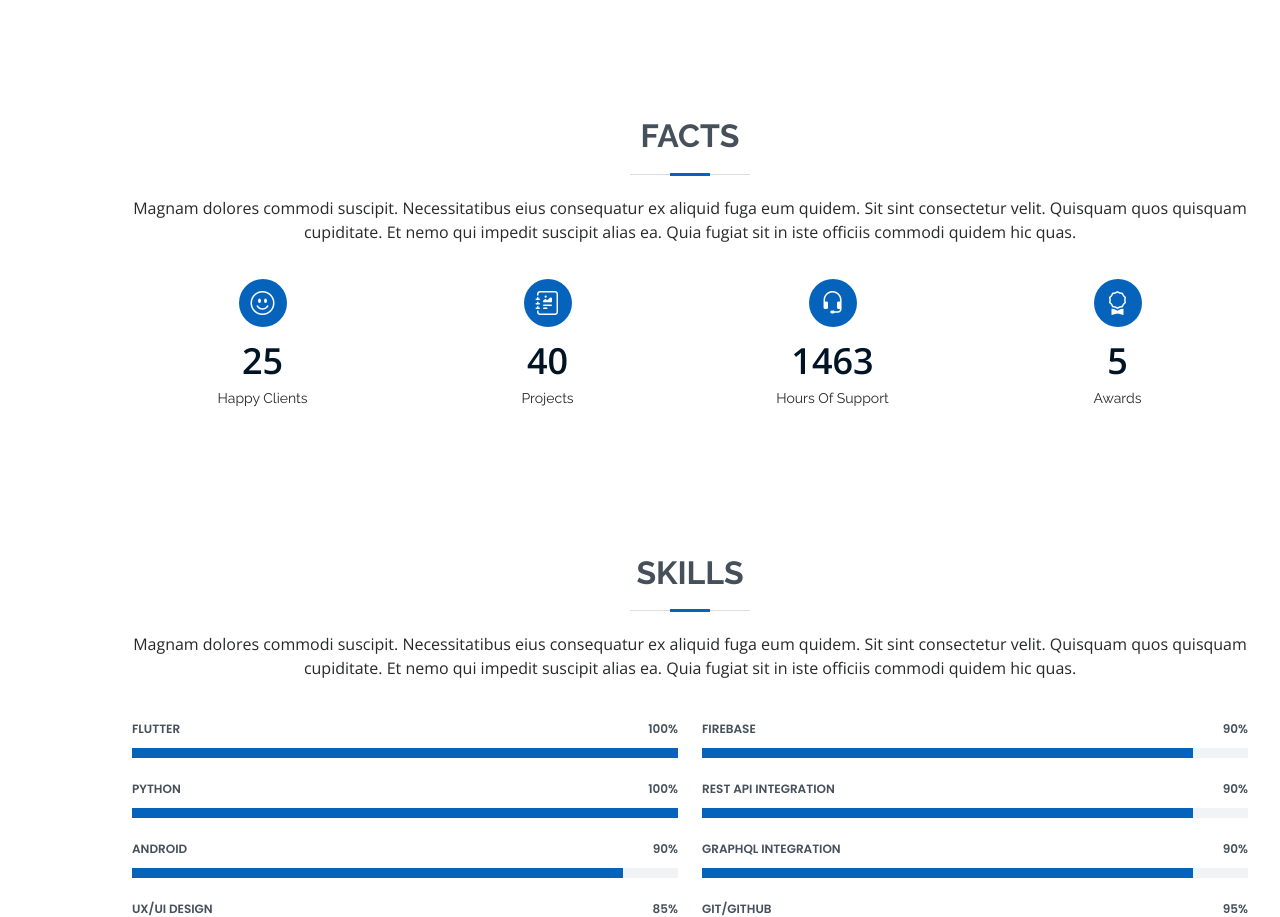
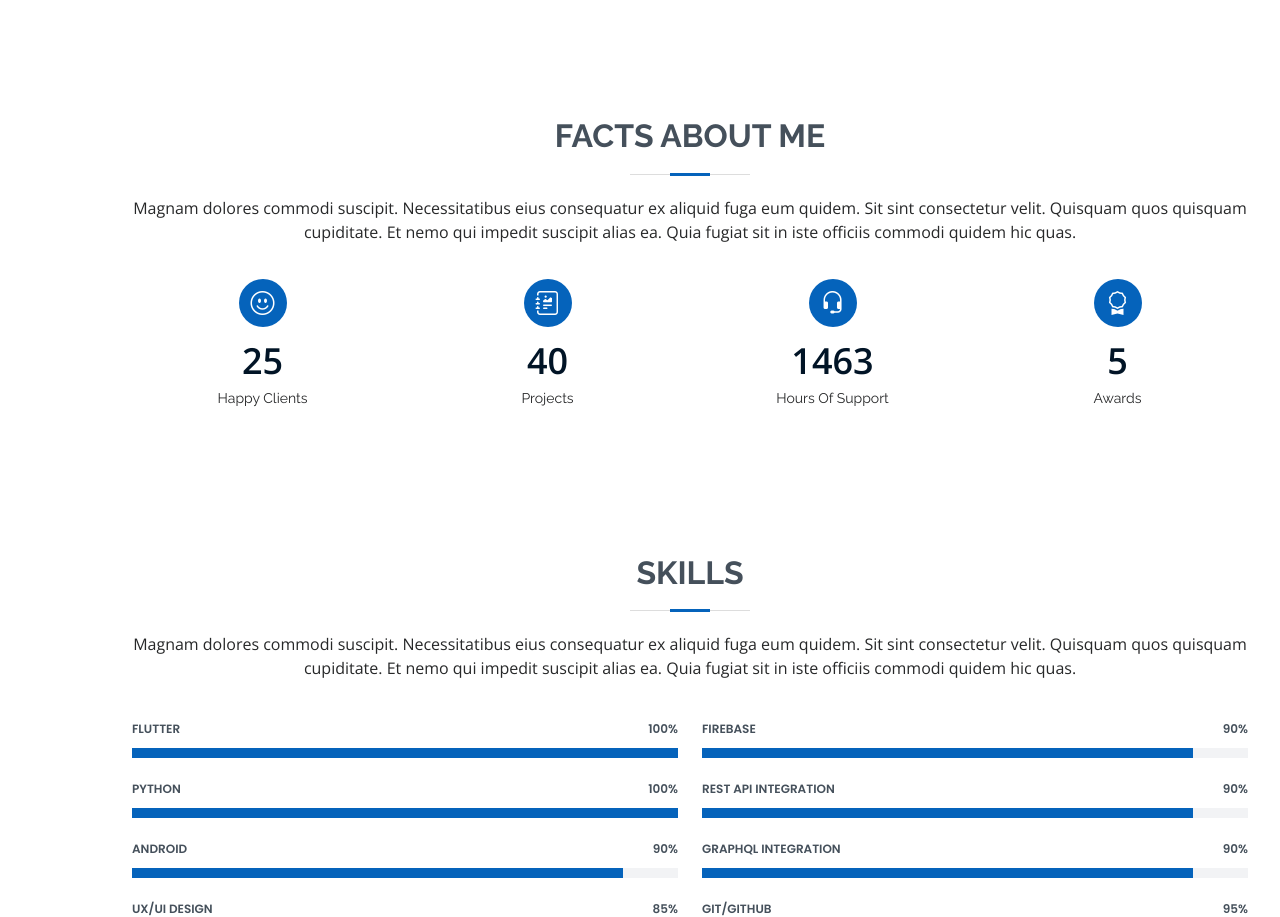
Before and after one commit to root458/root458.github.io, a plain HTML site: page index.html in a window 1280 px wide. Shown: the part 1375-2292 px from the top of the page. Drawn offline with nearby package versions, Linux system fonts and the light colour scheme.

Commit message:
Update facts title

```diff
--- a/index.html
+++ b/index.html
@@ -132,7 +132,7 @@
       <div class="container" data-aos="fade-up">
 
         <div class="section-title">
-          <h2>Facts</h2>
+          <h2>Facts About Me</h2>
           <p>Magnam dolores commodi suscipit. Necessitatibus eius consequatur ex aliquid fuga eum quidem. Sit sint
             consectetur velit. Quisquam quos quisquam cupiditate. Et nemo qui impedit suscipit alias ea. Quia fugiat sit
             in iste officiis commodi quidem hic quas.</p>
```
